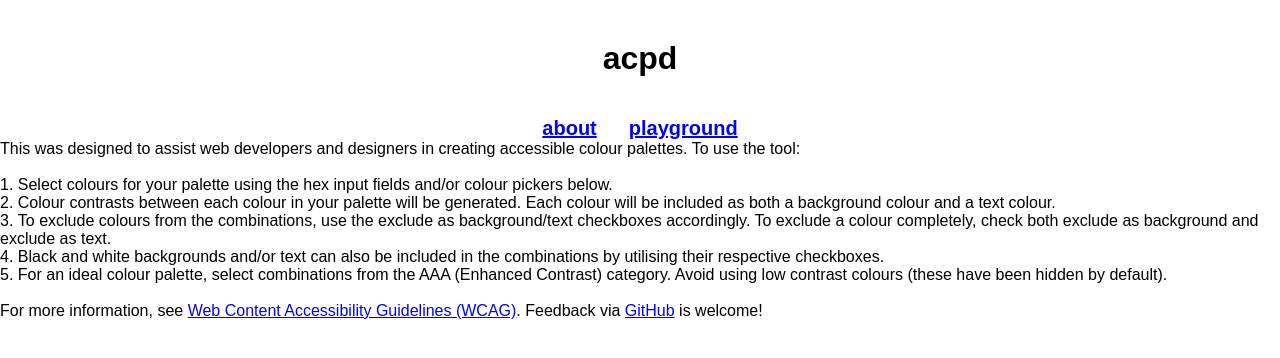
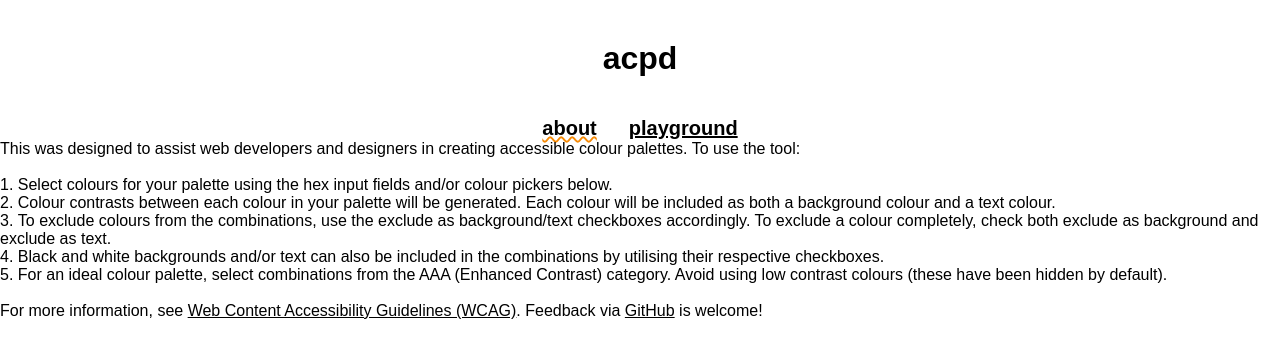
Before and after one commit to AthenasCode/Accessible-Colour-Palette-Designer, a Next.js app in the folder codesigner/: page /about in a window 1280 px wide. Shown: the top 358 px of the page. Built offline with nearby package versions, Linux system fonts and the light colour scheme; a web font is replaced by a local one.

Commit message:
added dynamic underlines to navigation links

```diff
--- a/codesigner/src/app/globals.css
+++ b/codesigner/src/app/globals.css
@@ -58,7 +58,15 @@ button {
 }
 
 a {
-  color: blue;
+  color: rgb(var(--text-primary));
+  text-decoration-color: rgb(var(--background-primary));
+}
+
+a:hover {
+  text-decoration-style: wavy;
+  text-decoration-thickness: 2px;
+  text-decoration-skip-ink: none;
+  text-decoration-color: #f68904;
 }
 
 ul {
--- a/codesigner/src/app/layout.module.css
+++ b/codesigner/src/app/layout.module.css
@@ -19,3 +19,10 @@
   font-size: 20px;
   font-weight: bold;
 }
+
+.activeLink {
+  text-decoration-style: wavy;
+  text-decoration-thickness: 2px;
+  text-decoration-skip-ink: none;
+  text-decoration-color: #f68904;
+}
--- a/codesigner/src/app/layout.tsx
+++ b/codesigner/src/app/layout.tsx
@@ -1,22 +1,27 @@
+"use client";
+
 import type { Metadata } from "next";
 import { Capriola } from "next/font/google";
 import "./globals.css";
 import Link from "next/link";
 import styles from "./layout.module.css";
+import { usePathname } from "next/navigation";
 
 const capriola = Capriola({ weight: "400", subsets: ["latin"] });
 
-export const metadata: Metadata = {
-  title: "Accessible Colour Palette Designer",
-  description:
-    "A colour palette designer that calculates and displays colour contrasts.",
-};
+// export const metadata: Metadata = {
+//   title: "Accessible Colour Palette Designer",
+//   description:
+//     "A colour palette designer that calculates and displays colour contrasts.",
+// };
 
 export default function RootLayout({
   children,
 }: {
   children: React.ReactNode;
 }) {
+  const pathname = usePathname();
+
   return (
     <html lang="en">
       <body className={capriola.className}>
@@ -25,10 +30,20 @@ export default function RootLayout({
           <nav className={styles.nav}>
             <ul>
               <li>
-                <Link href={"/about"}>about</Link>
+                <Link
+                  href={"/about"}
+                  className={pathname == `/about` ? `${styles.activeLink}` : ""}
+                >
+                  about
+                </Link>
               </li>
               <li>
-                <Link href={"/"}>playground</Link>
+                <Link
+                  href={"/"}
+                  className={pathname == `/` ? `${styles.activeLink}` : ""}
+                >
+                  playground
+                </Link>
               </li>
             </ul>
           </nav>
```
